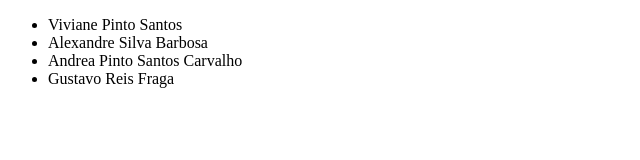
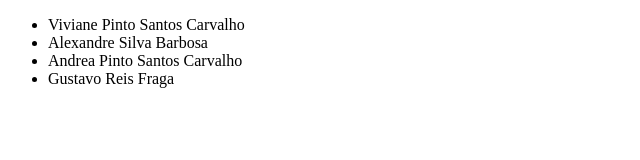
Before and after one commit to RosangelaAraujo/AulaGit, a plain HTML site: page index.html in a window 1280 px wide. Shown: the full height of the page, 0-640 px from the left. Drawn offline with Linux system fonts and the light colour scheme.

Commit message:
Revert "teste de desistencia de commit"
This reverts commit cdedd56af468c39728b995fdeae586e832e19ae5.

```diff
--- a/index.html
+++ b/index.html
@@ -6,7 +6,7 @@
 </head>
 <body>
     <ul>
-        <li>Viviane Pinto Santos</li>
+        <li>Viviane Pinto Santos Carvalho</li>
         <li>Alexandre Silva Barbosa</li>
         <li>Andrea Pinto Santos Carvalho</li>
         <li>Gustavo Reis Fraga</li>
```
